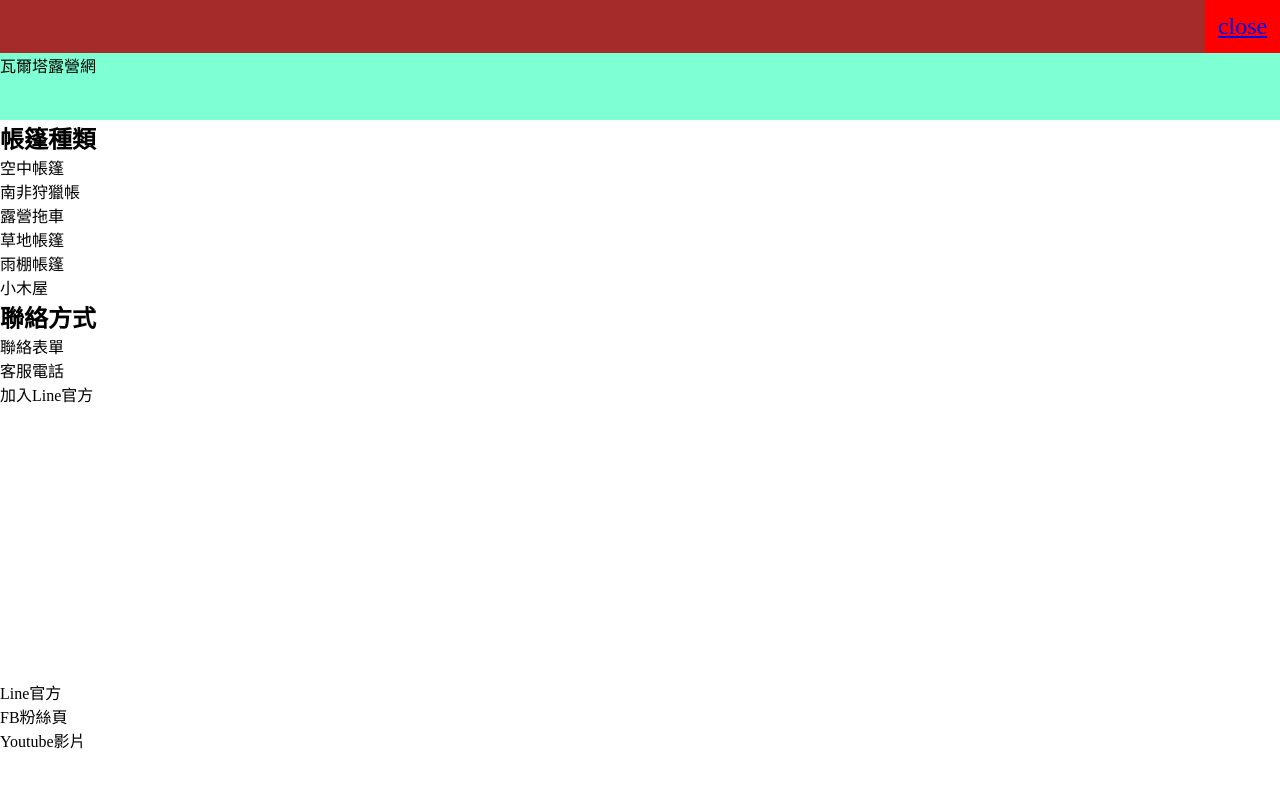
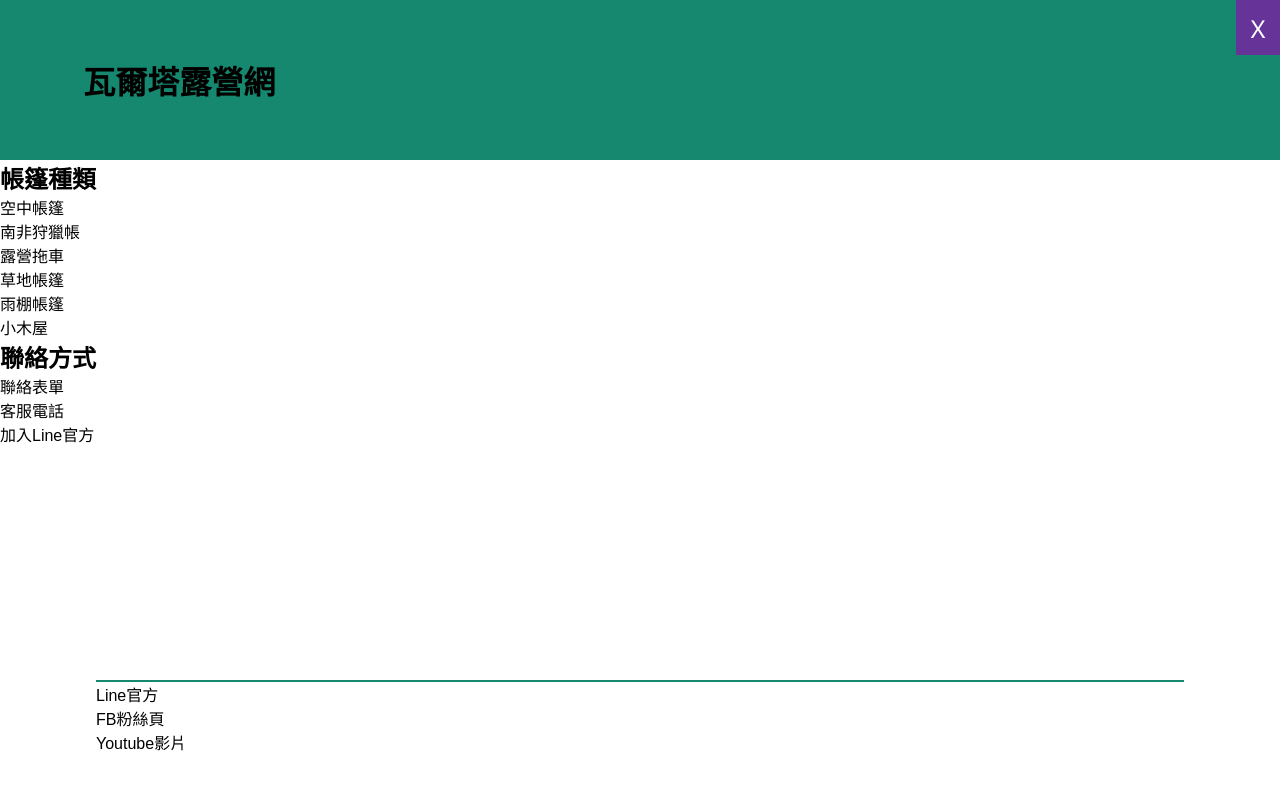
Before and after one commit to naruniyshan/bivouac, a plain HTML site: page index.htm in a window 1280 px wide. Drawn offline with Linux system fonts and the light colour scheme.

Commit message:
20230118 設定相關語法

```diff
--- a/index.htm
+++ b/index.htm
@@ -21,11 +21,11 @@
             </ul>
             <nav>
                 <ul id="menuheader">
-                    <li id="close" class="clearflx"><a href="javascript:;">close</a></li>
-                    <li>瓦爾塔露營網</li>
+                    <li id="close"><a href="javascript:;">Ｘ</a></li>
+                    <h1>瓦爾塔露營網</h1>
                 </ul>
                 <ul id="menunav">
-                    <h2>帳篷種類</h2>
+                    <h2 class="">帳篷種類</h2>
                     <ul>
                         <li>空中帳篷</li>
                         <li>南非狩獵帳</li>
@@ -34,7 +34,7 @@
                         <li>雨棚帳篷</li>
                         <li>小木屋</li>
                     </ul>
-                    <h2>聯絡方式</h2>
+                    <h2 class="">聯絡方式</h2>
                     <ul>
                         <li>聯絡表單</li>
                         <li>客服電話</li>
@@ -42,6 +42,7 @@
                     </ul>
                 </ul>
                 <ul id="menuicon">
+                    <!-- hr 水平線 -->
                     <li>Line官方</li>
                     <li>FB粉絲頁</li>
                     <li>Youtube影片</li>
--- a/scss/_01variable/_variable.scss
+++ b/scss/_01variable/_variable.scss
@@ -17,3 +17,6 @@ $xxl: 1400px;
 
 // 層疊樣式表的數值
 $ZNum99: 99; //手機版選單內容
+
+// 顏色
+$Blue-Green: rgb(22, 136, 111);
--- a/scss/_04joint.scss
+++ b/scss/_04joint.scss
@@ -12,4 +12,5 @@
 // 設定 高度單位為 % 時，高度會自動展開
 html, body {
     height: Var.$Num10 * 10%;
+    font-family: Arial, Helvetica, sans-serif;
 }
--- a/scss/_05index.scss
+++ b/scss/_05index.scss
@@ -1,11 +1,11 @@
 // 讀取 變數 檔案 ；@use 區域性；一次性；規則 檔案要另給名稱；基於檔案的安全性；要放置在所有語法最上層
-@use '_01variable/variable' as Var;
+@use '_01variable/variable' as V;
 @use '_02mixin/_01media' as R;
 @use '_02mixin/02images' as Img;
 // 滿版設計 section id="bivouac"；設定寬 100 高 100 背景顏色
 #bivouac {
-    width: Var.$Num10 * 10 * Var.$Per;
-    height: Var.$Num10 * 10 * Var.$Per;
+    width: V.$Num10 * 10 * V.$Per;
+    height: V.$Num10 * 10 * V.$Per;
     background-color: burlywood;
 }
 // 子選擇器（指定階層 > ；同層之中不能有相同的標籤，若有相同需設定 id or class）；子孫選擇器（跨標籤讀取 利用「空格」；不論哪一層物件，需設定 id or class）
@@ -22,7 +22,7 @@
         list-style-type: none;
 
         #menu {
-            width: Var.$Num10 * 1.5%;
+            width: V.$Num10 * 1.5%;
             height: 50px;
             // 文字顏色
             color: rebeccapurple;
@@ -40,14 +40,14 @@
             // #{} 格式，會將「變數設定為字串」的內容轉譯為「選擇器」或是「屬性名稱」
 
             // @include R.Rwd(md) {
-            //     width: Var.$Num10 * 1.3%;
+            //     width: V.$Num10 * 1.3%;
             //     background-color: rgb(140, 0, 255);
             // }
         }
 
-        h1 {
+        > h1 {
             // h1（2em 32px） h2（1.5em 24px） h3（1em 16px）
-            width: Var.$Num10 * 8.5%;
+            width: V.$Num10 * 8.5%;
             height: 50px;
             text-align: center;
             background-color: red;
@@ -57,49 +57,83 @@
         }
 
         ul {
-            width: Var.$Num10 * 10%;
+            width: V.$Num10 * 10%;
         }
 
         nav {
-            width: Var.$Num10 * 10%;
-            height: Var.$Num10 * 10%;
-            // 層疊樣式表 z 軸 數值；值越小，層越低；值越大，層越高
-            z-index: Var.$ZNum99;
-            // 需配合 定位點：絕對
+            width: V.$Num10 * 10%;
+            height: V.$Num10 * 10%;
+            // 重（層）疊順序 設定值 auto（自動） | 整數（數字越大，重（層）疊順序越上層
+            z-index: V.$ZNum99;
+            // 需配合定位點：絕對值
             position: absolute;
-            // 背景顏色
             background-color: white;
 
+            // 父框架設置定位點 relative，子物件設置定位點 absolute，系統會將「body」的原點位置，重新訂給「父框架」使用
             #menuheader {
-                height: Var.$Num10 * 1.5%;
-                background-color: aquamarine;
+                height: V.$Num10 * 2%;
+                // position: relative;
+                display: flex;
+                // 水平置中
+                justify-content: center;
+                // 垂直置中
+                align-items: center;
+                background-color: V.$Blue-Green;
 
                 #close {
-                    width: Var.$Num10 * 10%;
-                    background-color: brown;
-                    a{
-                        // 顯示方式：行區塊
-                        display: inline-block;
-                        // 文字尺寸取代高度
-                        font-size: 1.5rem;
-                        // 文字設定內間距
-                        padding: 1%;
-                        // 浮動元素
-                        float: right;
-                        background-color: red;
+                    // 顯示方式：inline-block（行內區塊層級）；以內容的寬度為主
+                    display: inline-block;
+                    // 文字尺寸替代高度
+                    font-size: 1.5rem;
+                    // 內間距（留白）
+                    padding: 10px;
+                    // 文字變化 uppercase（全部大寫） lowercase（全部小寫） capitalize（單字的第一個字母大寫
+                    text-transform: uppercase;
+                    background-color: rebeccapurple;
+
+                    //small-caps 小型大寫字，會比原本的大寫還要再小再扁一些
+                    // font-variant: small-caps;
+
+                    // 定位點
+                    position: absolute;
+                    top: 0;
+                    right: 0;
+
+                    // 若與 display: inline-block 一起用，系統將會視為 display:block
+                    // float:right;
+
+                    a {
+                        color: rgb(255, 255, 255);
+                        // 取消文字裝飾（底線）
+                        text-decoration: none;
                     }
                 }
-                #close::after {
-                    content: "";
-                    display: block;
-                    clear: both;
+                > h1 {
+                    font-size: 2rem;
+                    // position: absolute;
+                    // top: 50%;
+                    // left: 50%;
+                    // margin-left: -25%;
+                    // margin-top: -6%;
                 }
             }
+
             #menunav {
-                height: Var.$Num10 * 7%;
+                height: V.$Num10 * 6.5%;
             }
+
             #menuicon {
-                height: Var.$Num10 * 1.5%;
+                width: V.$Num10 * 8.5%;
+                height: V.$Num10 * 1.5%;
+
+                // 框線 border
+                border-top: {
+                    color: V.$Blue-Green;
+                    width: 2px;
+                    // solid 實線；double 雙線；dashed 虛線；dotted 圓點虛線
+                    // inset 內陰影；outset 外陰影；groove 浮凸 ；ridge 內凹
+                    style: solid;
+                };
             }
         }
     }
@@ -112,21 +146,21 @@
 @include R.Rwd(sm) {
     header {
         #menu {
-            width: Var.$Num10 * 1.3%;
+            width: V.$Num10 * 1.3%;
             background-color: rgb(255, 208, 0);
         }
 
         h1 {
-            width: Var.$Num10 * 8.7%;
+            width: V.$Num10 * 8.7%;
 
             // @include R.Rwd(sm) {
-            //     width: Var.$Num10 * 8.7%;
+            //     width: V.$Num10 * 8.7%;
             //     background-color: rgb(143, 188, 182);
             // }
         }
 
         ul {
-            width: Var.$Num10 * 10%;
+            width: V.$Num10 * 10%;
         }
     }
 }
@@ -134,16 +168,16 @@
 @include R.Rwd(md) {
     header {
         #menu {
-            width: Var.$Num10 * 1.3%;
+            width: V.$Num10 * 1.3%;
             background-color: rgb(140, 0, 255);
         }
 
         h1 {
-            width: Var.$Num10 * 8.7%;
+            width: V.$Num10 * 8.7%;
         }
 
         ul {
-            width: Var.$Num10 * 10%;
+            width: V.$Num10 * 10%;
         }
     }
 }
```
Also changed, not shown: style/styles.css, styles/styles.min.css.
